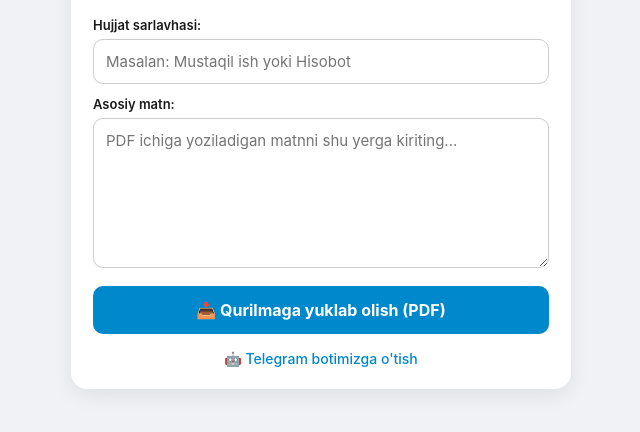
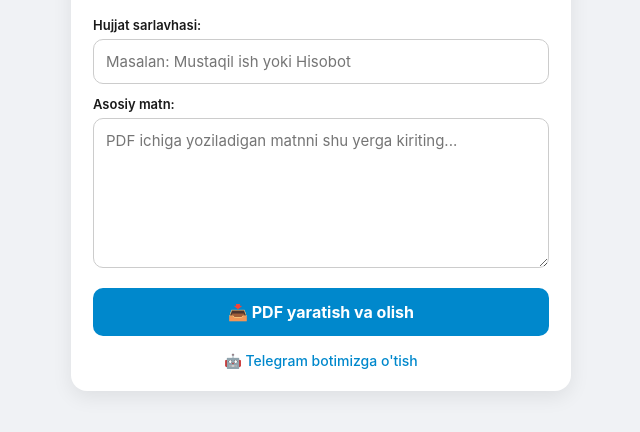
Before and after one commit to anvar19840506-cell/PDF-sayt, a plain HTML site: page index.html in a window 1280 px wide. Shown: the part 90-522 px from the top of the page, without its empty margins (319-959 px from the left). Drawn offline with Linux system fonts and the light colour scheme.

Commit message:
Update index.html

```diff
--- a/index.html
+++ b/index.html
@@ -15,8 +15,8 @@
         label { display: block; font-weight: 600; font-size: 13px; margin: 12px 0 6px; }
         input[type="text"], textarea { width: 100%; padding: 12px; border: 1px solid #ccc; border-radius: 10px; font-size: 15px; background: var(--tg-theme-bg-color, #fff); color: var(--tg-theme-text-color, #000); }
         textarea { height: 150px; resize: vertical; }
-        button { width: 100%; padding: 14px; margin-top: 14px; background: var(--tg-theme-button-color, #0088cc); color: var(--tg-theme-button-text-color, #ffffff); border: none; border-radius: 10px; font-size: 16px; font-weight: bold; cursor: pointer; }
-        .btn-tg { background: #28a745; display: none; }
+        button { width: 100%; padding: 14px; margin-top: 16px; background: var(--tg-theme-button-color, #0088cc); color: var(--tg-theme-button-text-color, #ffffff); border: none; border-radius: 10px; font-size: 16px; font-weight: bold; cursor: pointer; }
+        button:disabled { opacity: 0.6; cursor: not-allowed; }
         .tg-link { display: block; text-align: center; margin-top: 16px; color: #0088cc; text-decoration: none; font-size: 14px; font-weight: 500; }
     </style>
 </head>
@@ -31,11 +31,9 @@
         <label>Asosiy matn:</label>
         <textarea id="content" placeholder="PDF ichiga yoziladigan matnni shu yerga kiriting..."></textarea>
 
-        <button id="btnTg" class="btn-tg" onclick="sendToBot()">🤖 Tayyor PDF ni Telegram chatga olish</button>
-        <button onclick="downloadPDF()">📥 Qurilmaga yuklab olish (PDF)</button>
+        <button id="mainBtn" onclick="createPDF()">📥 PDF yaratish va olish</button>
 
         <a href="https://t.me" class="tg-link" target="_blank">🤖 Telegram botimizga o'tish</a>
-
     </div>
 
     <script>
@@ -43,27 +41,16 @@
         if (tg) {
             tg.ready();
             tg.expand();
-            // Agar Telegram ichidan ochilgan bo'lsa, yashil bot tugmasini ko'rsatamiz
-            if (tg.initData && tg.initData.length > 0) {
-                document.getElementById("btnTg").style.display = "block";
-            }
         }
 
-        function sendToBot() {
+        async function createPDF() {
             const title = document.getElementById("title").value.trim();
             const content = document.getElementById("content").value.trim();
+            const btn = document.getElementById("mainBtn");
+
             if (!content) {
-                tg.showAlert("Iltimos, avval matn kiriting!");
-                return;
-            }
-            tg.sendData(JSON.stringify({ title: title, content: content }));
-        }
-
-        function downloadPDF() {
-            const title = document.getElementById("title").value.trim();
-            const content = document.getElementById("content").value.trim();
-            if (!content) {
-                alert("Iltimos, avval matn kiriting!");
+                if (tg && tg.showAlert) tg.showAlert("Iltimos, avval matn kiriting!");
+                else alert("Iltimos, avval matn kiriting!");
                 return;
             }
 
@@ -76,11 +63,44 @@
                 doc.text(title, 105, y, { align: "center" });
                 y += 14;
             }
-
             doc.setFontSize(12);
             const lines = doc.splitTextToSize(content, 180);
             doc.text(lines, 15, y);
-            doc.save((title || "hujjat") + ".pdf");
+
+            const fileName = (title || "hujjat") + ".pdf";
+
+            // 1. Agar Telegram ichidan ochilgan bo'lsa:
+            if (tg && tg.initDataUnsafe && tg.initDataUnsafe.user) {
+                btn.disabled = true;
+                btn.innerText = "⏳ PDF chatga yuborilmoqda...";
+
+                try {
+                    const pdfBlob = doc.output("blob");
+                    const formData = new FormData();
+                    formData.append("chat_id", tg.initDataUnsafe.user.id);
+                    formData.append("document", pdfBlob, fileName);
+                    formData.append("caption", "✅ Tayyor PDF hujjatingiz!");
+
+                    const botToken = "9032732859:AAHe-cZ4CBAMkzjEf-PTGN3aDMNCdglrFGg";
+                    const apiUrl = "https://" + "api.telegram.org/bot" + botToken + "/sendDocument";
+
+                    const response = await fetch(apiUrl, { method: "POST", body: formData });
+                    const result = await response.json();
+
+                    if (result.ok) {
+                        tg.close(); // Oynani yopadi va tayyor PDF chatda turadi!
+                    } else {
+                        throw new Error("Yuborishda xato");
+                    }
+                } catch (e) {
+                    btn.disabled = false;
+                    btn.innerText = "📥 PDF yaratish va olish";
+                    tg.showAlert("Xatolik: Avval botga /start bosganingizga ishonch hosil qiling!");
+                }
+            } else {
+                // 2. Oddiy brauzerdan (Chrome/Safari) ochilgan bo'lsa to'g'ridan-to'g'ri yuklaydi:
+                doc.save(fileName);
+            }
         }
     </script>
 </body>
```
